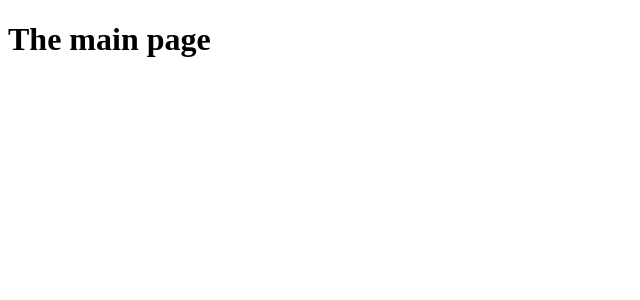
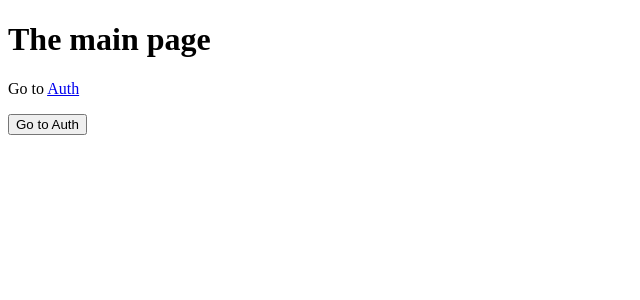
Before and after one commit to rebecarancan/next-js-project, a Next.js app: page / in a window 1280 px wide. Shown: the top 300 px of the page, without its empty margins (0-640 px from the left). Built offline with nearby package versions, Linux system fonts and the light colour scheme.

Commit message:
add links to auth page

```diff
--- a/pages/index.js
+++ b/pages/index.js
@@ -1,8 +1,12 @@
 import React from 'react';
+import Link from 'next/link';
+import Router from 'next/router';
 
 const indexPage = () => (
   <div>
     <h1>The main page</h1>
+    <p>Go to <Link href="/auth"><a>Auth</a></Link></p>
+    <button onClick={() => Router.push("/auth")}>Go to Auth</button>
   </div>
 );
 
```
